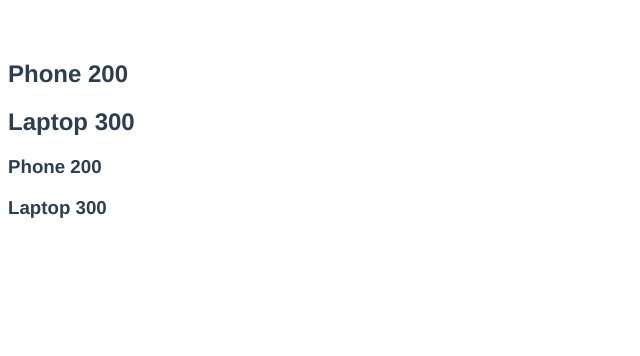
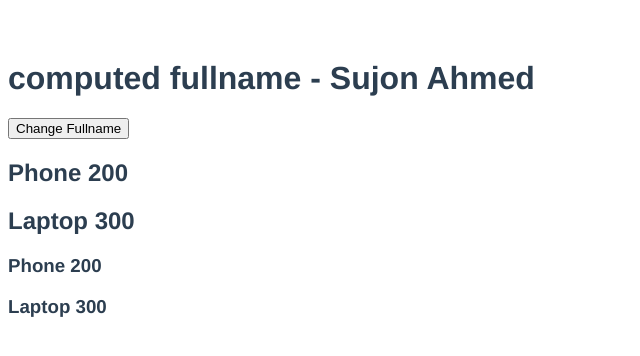
Before and after one commit to Sujon-Ahmed/vue.js-v3, a Vue app in the folder vue-basic/: page / in a window 1280 px wide. Shown: the top 356 px of the page, without its empty margins (0-640 px from the left). Built offline with nearby package versions, Linux system fonts and the light colour scheme.

Commit message:
computed setter

```diff
--- a/vue-basic/src/App.vue
+++ b/vue-basic/src/App.vue
@@ -214,9 +214,10 @@
   <button @click="name = 'Superman'">Change Name</button>
   <h3 v-pre>{{ name }}</h3> -->
 
+  <h1>computed fullname - {{ fullName }}</h1>
+  <button @click="changeFullName()">Change Fullname</button>
   <!-- computed properties -->
   <!-- <h3>fullName - {{ firstName }} {{ lastName }}</h3>
-  <h1>computed fullname - {{ fullName }}</h1>
 
   <h1>total - {{ items.reduce((total, curr) => (total += curr.price), 0) }}</h1>
   <h2>computed total - {{ total }}</h2>
@@ -350,10 +351,20 @@ export default {
       console.log("method total");
       return this.items.reduce((total, curr) => (total += curr.price), 0);
     },
+    changeFullName() {
+      this.fullName = 'Sarah Islam';
+    }
   },
   computed: {
-    fullName() {
-      return `${this.firstName} ${this.lastName}`;
+    fullName: {
+      get() {
+        return `${this.firstName} ${this.lastName}`;
+      },
+      set(value) {
+        const names = value.split(' ');
+        this.firstName = names[0];
+        this.lastName = names[1];
+      }
     },
     total() {
       console.log("computed total");
```
